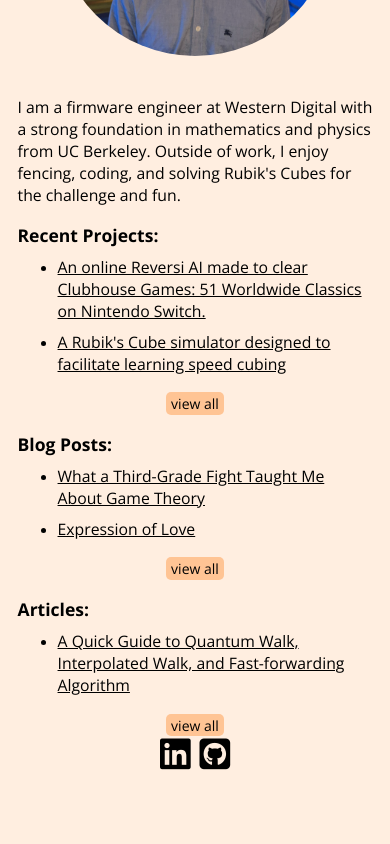
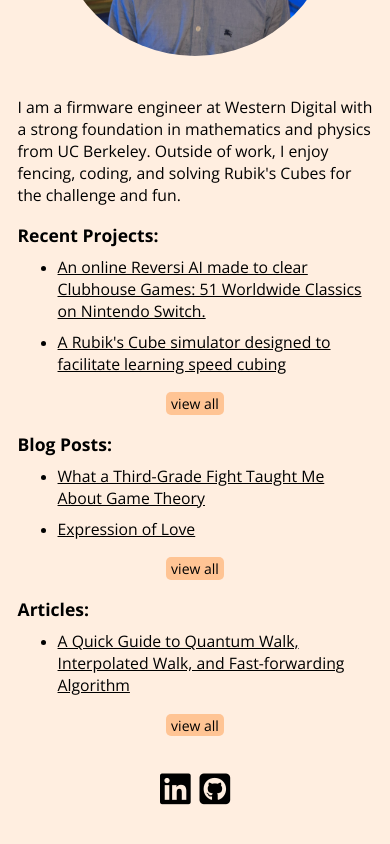
Before and after one commit to siudarren/personal-website-react, a React (Vite) app: page / in a window 390 px wide. Shown: the part 370-1214 px from the top of the page. Built offline with nearby package versions, Linux system fonts and the light colour scheme.

Commit message:
added margin on home icons for phone screen width

```diff
--- a/src/css/Home.css
+++ b/src/css/Home.css
@@ -120,7 +120,7 @@ i:hover {
     .icons {
         grid-column: 1/2;
         grid-row: 3/4;
-        margin: 0 auto;
+        margin: 2rem auto;
     }
     .profile_box {
         grid-column: 1/2;
```
